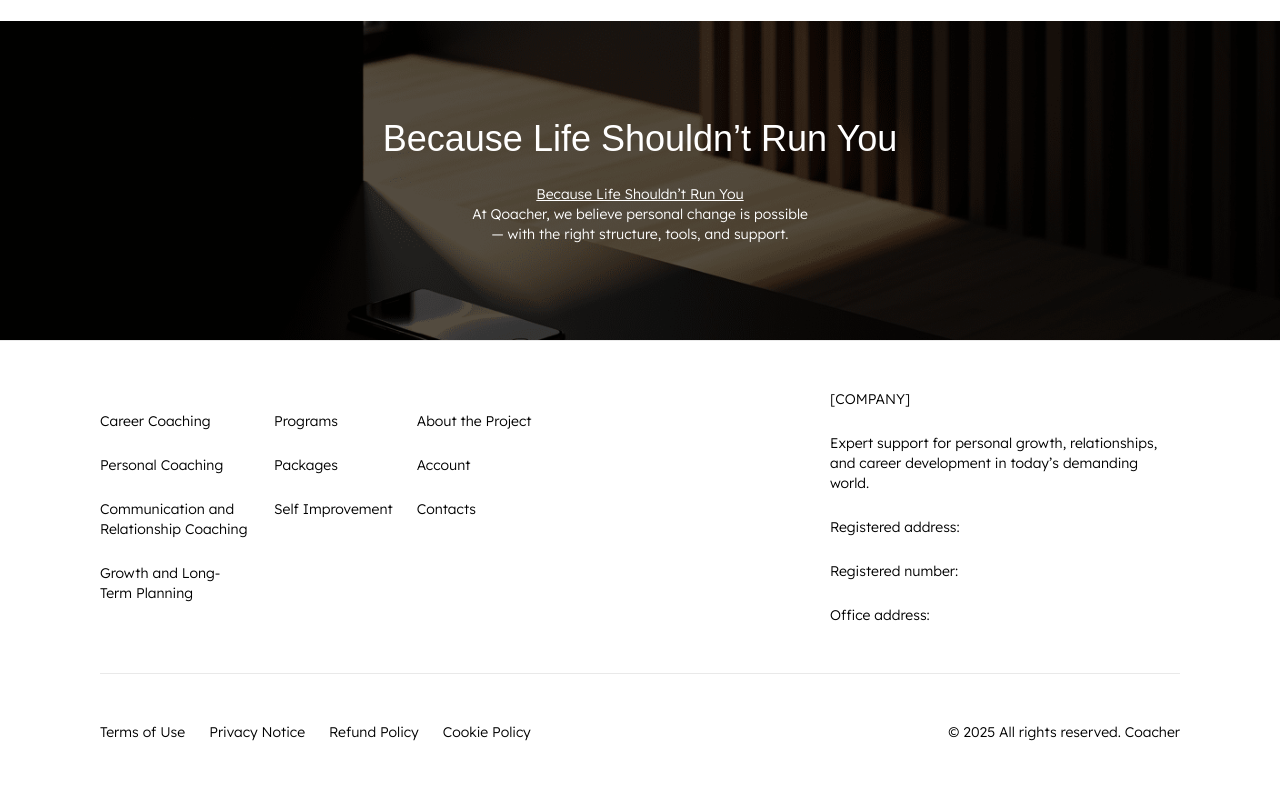
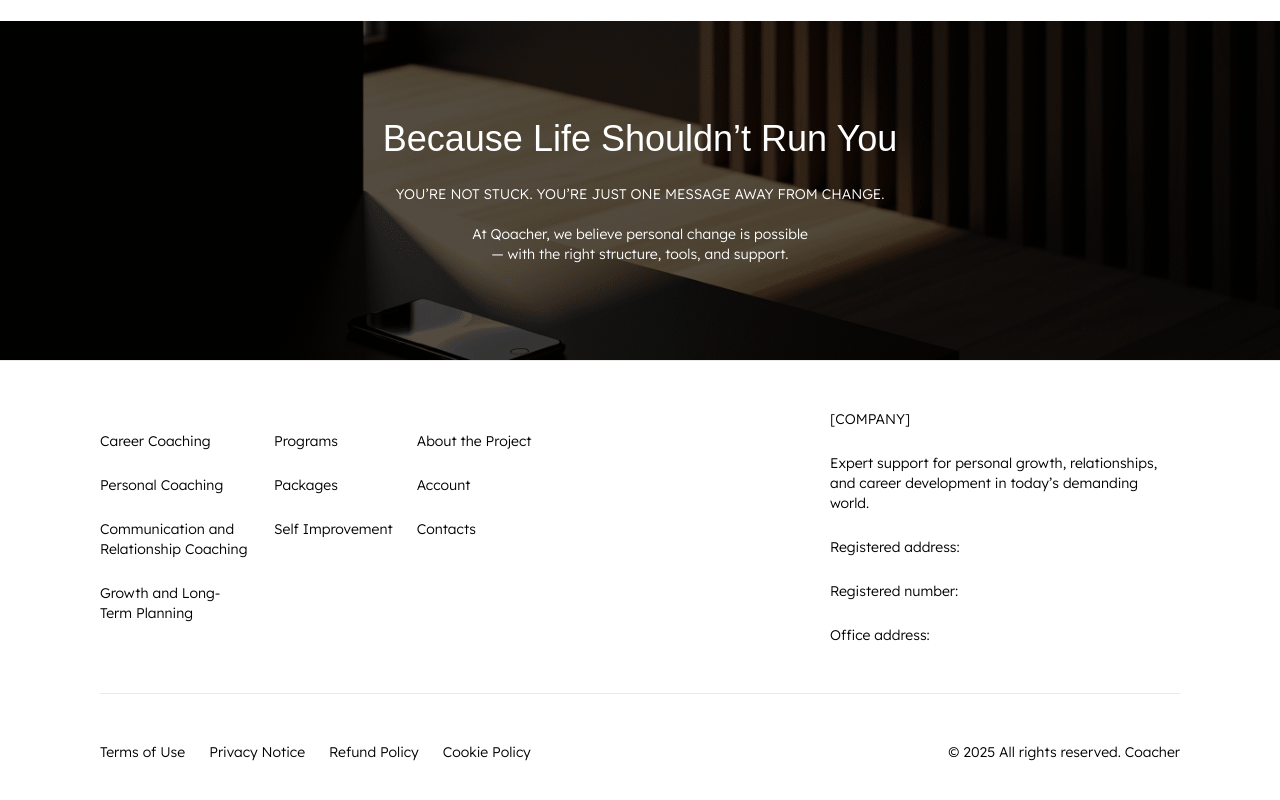
Before and after one commit to born2bemedia/qoacher, a Next.js app: page /en/contacts in a window 1280 px wide. Shown: the part 1498-2298 px from the top of the page. Built offline with nearby package versions, Linux system fonts and the light colour scheme; a web font is replaced by a local one.

Commit message:
Update contacts banner text for improved messaging and user engagement

```diff
--- a/messages/en.json
+++ b/messages/en.json
@@ -160,7 +160,7 @@
   },
   "contactsBanner": {
     "title": "Because Life Shouldn’t Run You",
-    "text1": "Because Life Shouldn’t Run You",
+    "text1": "You’re not stuck. You’re just one message away from change.",
     "text2": "At Qoacher, we believe personal change is possible — with the right structure, tools, and support. "
   },
   "practicalTools": {
--- a/src/app/[locale]/contacts/components/contacts-banner.tsx
+++ b/src/app/[locale]/contacts/components/contacts-banner.tsx
@@ -15,18 +15,19 @@ export const ContactsBanner = () => {
           fallback: 'Because Life Shouldn’t Run You',
         })}
       </Title>
-      <Text zIndex={2} color="light" className="w-[344px] text-center max-md:w-full">
+      <Text zIndex={2} color="light" className=" text-center ">
         <span
-          className="text-center underline"
+          className="text-center uppercase"
           dangerouslySetInnerHTML={{
             __html: t('text1', {
-              fallback: 'Because Life Shouldn’t Run You',
+              fallback: 'You’re not stuck. You’re just one message away from change.',
             }),
           }}
         />
         <br />
+        <br />
         <span
-          className="text-center"
+          className="text-center w-[344px] block mx-auto max-md:w-full"
           dangerouslySetInnerHTML={{
             __html: t('text2', {
               fallback:
```
